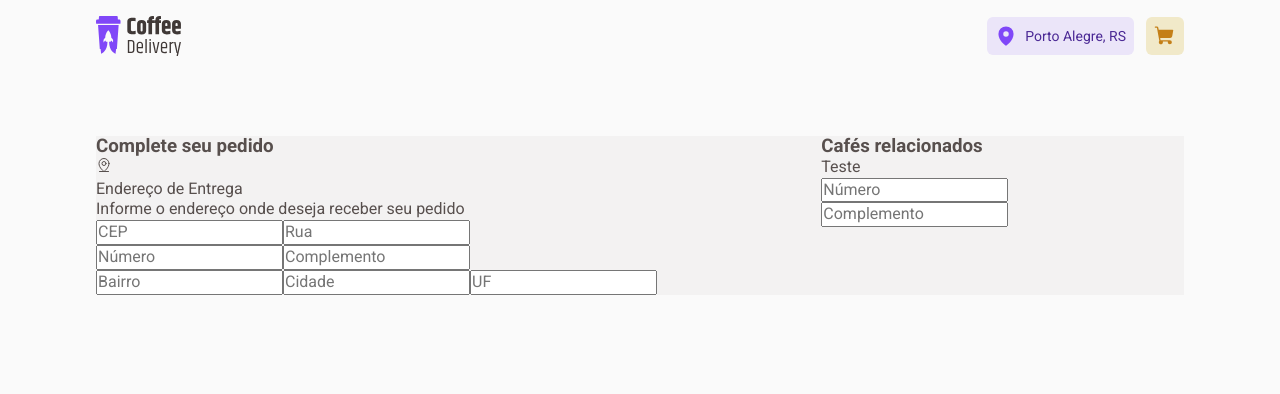
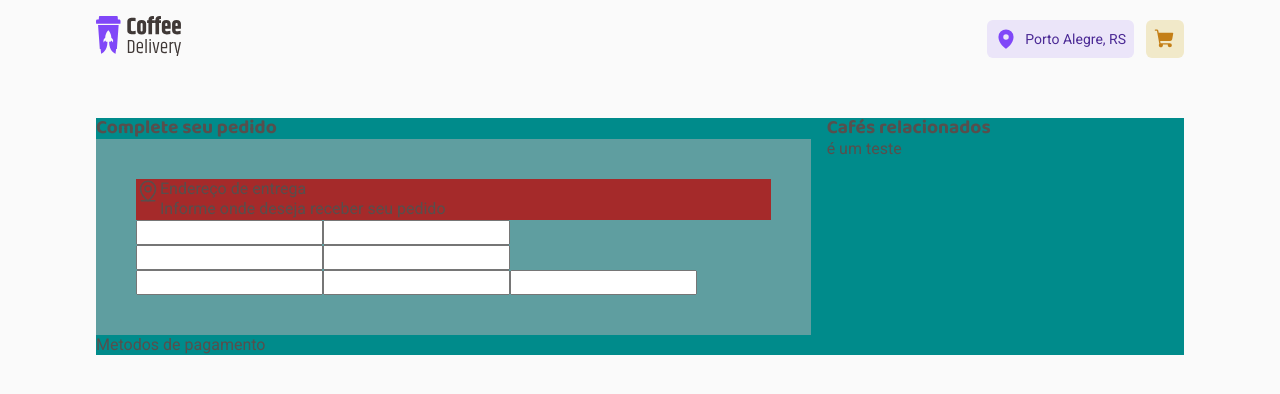
Before and after one commit to GabrielMatoss/CoffeeHouse, a React (Vite) app: page /cart in a window 1280 px wide. Shown: the top 394 px of the page. Built offline with nearby package versions, Linux system fonts and the light colour scheme.

Commit message:
refactor(src): refactoring html and css structure

```diff
--- a/src/components/CoffeeCard/index.tsx
+++ b/src/components/CoffeeCard/index.tsx
@@ -23,6 +23,7 @@ export function CoffeeCard(){
        <section className="SectionPrice">
          <p>{values.value}</p>
          <div className="ContainerButtons">
+          {/* Podemos criar um componente de buttons */}
            <div className="QtdButtons">
              <button /*onClick={}*/>
                <Minus size={16} weight="fill" />
@@ -33,8 +34,10 @@ export function CoffeeCard(){
              </button>
            </div>
 
-           <NavLink to={"/cart"} title="Histórico do carrinho de compras" className="cart">
-             <ShoppingCart weight="fill" size={20} />
+           <NavLink to={"/cart"} title="Histórico do carrinho de compras" >
+            <div className="cart">
+            <ShoppingCart weight="fill" size={20} />
+            </div>
            </NavLink>
          </div>
        </section>
--- a/src/components/Header/index.tsx
+++ b/src/components/Header/index.tsx
@@ -1,20 +1,28 @@
 import { HeaderNav, Localization, SectionCartLocal } from "./styles";
 import coffeDeliveryLogo from "../../assets/coffeeDeliveryLogo.svg";
 import { MapPin, ShoppingCart } from "phosphor-react";
+import { NavLink } from "react-router-dom";
 
 export function Header(){
     return (
+
         <HeaderNav>
+            <NavLink to={"/"} title="Página Inicial">
             <img src={coffeDeliveryLogo}/>
+            </NavLink>
+
             <SectionCartLocal>
                 <Localization>
                     <MapPin weight="fill" size={22} className="iconMap"/>
                     <p>Porto Alegre, RS</p>
                 </Localization>
 
-                <div className="contentCart">
+
+                <NavLink to={"/cart"} title="Histórico do carrinho de compras" >
+                    <div className="contentCart">
                     <ShoppingCart weight="fill" size={22}/>
-                </div>
+                    </div>
+                </NavLink>
             </SectionCartLocal>
         </HeaderNav>
     )
--- a/src/pages/CartHistory/index.tsx
+++ b/src/pages/CartHistory/index.tsx
@@ -1,44 +1,46 @@
 import { MapPinLine } from "phosphor-react";
-import { ContainerHistory } from "./styles";
+import { ContainerCartHistory } from "./styles";
 
 export function CartHistory () {
     return(
-        <ContainerHistory>
-            <section>
+    <ContainerCartHistory>
+        <div className="contentInfos">
             <h3>Complete seu pedido</h3>
-                <div className="containerInput">
+            <form action="">
+                <div className="headerForm">
+                <MapPinLine size={24}/>
                 <div>
-                        <MapPinLine />
-                        <p>Endereço de Entrega</p>
-                        <p>Informe o endereço onde deseja receber seu pedido</p>
+                    <p>Endereço de entrega</p>
+                    <p>Informe onde deseja receber seu pedido</p>
                 </div>
-                    <form action="">
-                        <input type="text" name="cep" id="cep" placeholder="CEP"/>
-                        <input type="text" name="rua" id="rua" placeholder="Rua"/>
-                        <div className="numeroComplemento">
-                            <input type="text" name="num" id="num" placeholder="Número"/>
-                            <input type="text" name="complemento" id="comp" placeholder="Complemento"/>
                 </div>
 
-                        <div className="bairroCidadeUf">
-                            <input type="text" name="bairro" id="bairro" placeholder="Bairro"/>
-                            <input type="text" name="cidade" id="cidade" placeholder="Cidade"/>
-                            <input type="text" name="uf" id="uf" placeholder="UF"/>
+                <input type="text" name="" id="" />
+                <input type="text" name="" id="" />
+
+                <div>
+                <input type="text" name="" id="" />
+                <input type="text" name="" id="" />
+                </div>
+
+                <div>
+                <input type="text" name="" id="" />
+                <input type="text" name="" id="" />
+                <input type="text" name="" id="" />
                 </div>
             </form>
-                </div>
-            </section>
-            <section>
-                <h3>Cafés relacionados</h3>
-                <div>
-                    <p>Teste</p>
 
-                    <div className="numeroComplemento">
-                            <input type="text" name="num" id="num" placeholder="Número"/>
-                            <input type="text" name="complemento" id="comp" placeholder="Complemento"/>
+            <div className="methodPayment">
+            <p>Metodos de pagamento</p>
             </div>
         </div>
-            </section>
-        </ContainerHistory>
+
+        <div className="contentValues">
+            <h3>Cafés relacionados</h3>
+            <div className="valuesTotal">
+                <p>é um teste</p>
+            </div>
+        </div>
+    </ContainerCartHistory>
     )
 }
--- a/src/pages/CartHistory/styles.ts
+++ b/src/pages/CartHistory/styles.ts
@@ -1,9 +1,29 @@
 import styled from "styled-components";
 
-export const ContainerHistory = styled.div`
-    margin-top: 5rem;
+export const ContainerCartHistory = styled.main`
     width: 100%;
-    background: ${props => props.theme["base-card"]};
     display: grid;
     grid-template-columns: 2fr 1fr;
+    gap: 1rem;
+    background-color: darkcyan;
+    margin-top: 3.5rem;
+
+    h3 {
+        font-weight: 700;
+        font-family: "Baloo 2", cursive;
+        font-size: 1.2rem;
+    }
+
+
+   form {
+    background-color: cadetblue;
+    padding: 40px;
+   }
+
+    .headerForm {
+        background-color: brown;
+        display: flex;
+        align-items: flex-start;
+        justify-content: flex-start;
+    }
 `;
```
Lines whose indentation alone changed are shown as unchanged.
